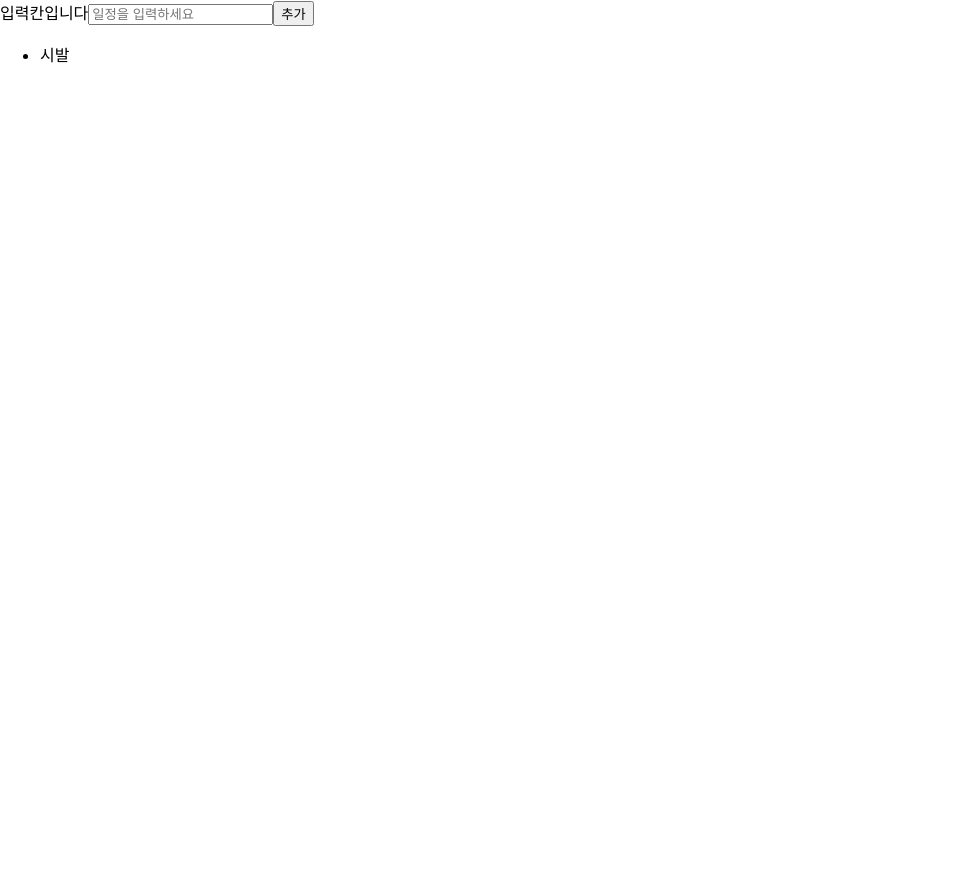
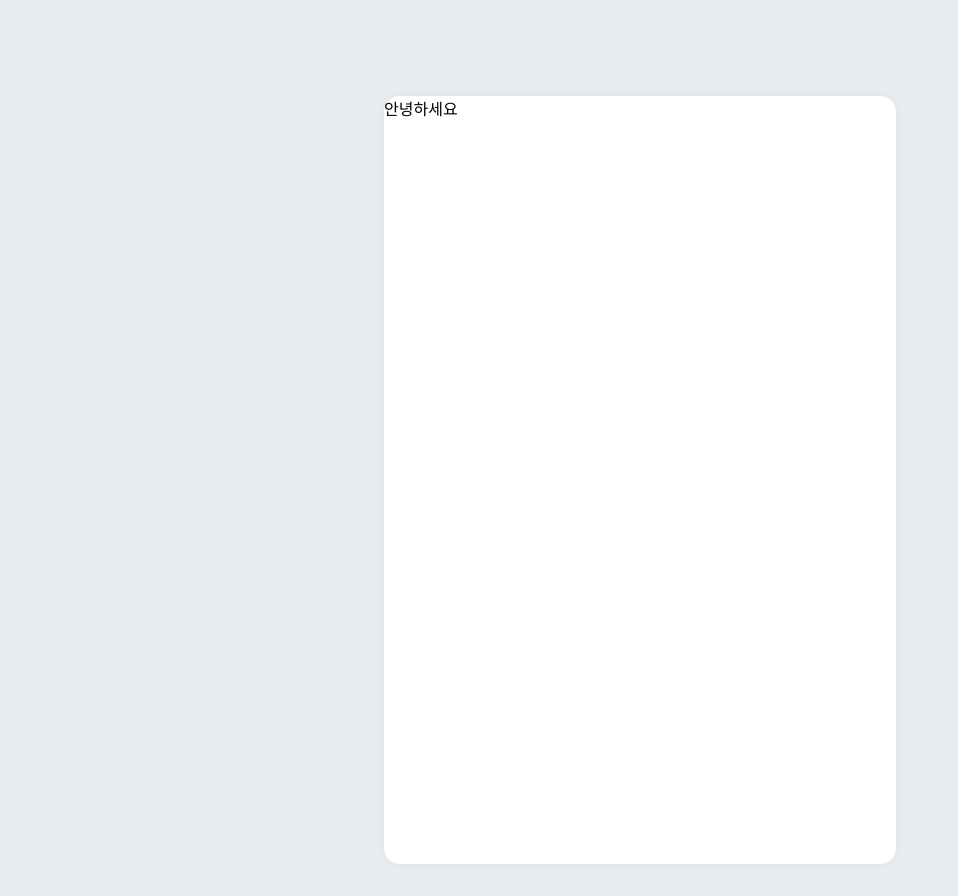
Before and after one commit to IGhost-P/DoneList, a React (Create React App) app in the folder donelist/: page / in a window 1280 px wide. Shown: the whole page, without its empty margins (0-958 px from the left). Before the commit the page ends 800 px from the top, so only its background shows below. Built offline with nearby package versions, Linux system fonts and the light colour scheme.

Commit message:
템플렛을 만들고 todo리스트 만들기

```diff
--- a/donelist/package.json
+++ b/donelist/package.json
@@ -8,7 +8,9 @@
     "@testing-library/user-event": "^12.1.10",
     "react": "^17.0.2",
     "react-dom": "^17.0.2",
+    "react-icons": "^4.2.0",
     "react-scripts": "4.0.3",
+    "styled-components": "^5.3.0",
     "web-vitals": "^1.0.1"
   },
   "scripts": {
--- a/donelist/src/App.js
+++ b/donelist/src/App.js
@@ -1,10 +1,19 @@
+import React from 'react';
+import { createGlobalStyle } from 'styled-components';
+import TodoTemplate from './component/TodoTemplate';
 
-import './App.css';
-import Loding from './component/Loding';
+const GlobalStyle = createGlobalStyle`
+  body {
+    background: #e9ecef;
+  }
+`;
 
 function App() {
   return (
-    <Loding />
+    <>
+      <GlobalStyle />
+      <TodoTemplate>안녕하세요</TodoTemplate>
+    </>
   );
 }
 
--- a/donelist/src/component/Loding.js
+++ b/donelist/src/component/Loding.js
@@ -9,12 +9,17 @@
     const [inputText, setinputText] = useState('');
     const [nextId, setNextId] = useState(2);
     const onChange = e => setinputText(e.target.value);
+    const { id, text } = list
     const onClick = () => {
-        listState(
-            [{
-                ...list,
-                text: inputText
-            }])
+        const nextList = {
+            ...list,
+            [id]: nextId,
+            [text]: inputText
+        }
+        listState(nextList)
+        setinputText('')
+
+
     }
     const doneList = list.map(done => <li key={done.id}>{done.text}</li>)
 
--- /dev/null
+++ b/donelist/src/component/TodoTemplate.js
@@ -0,0 +1,25 @@
+import React from 'react';
+import styled from 'styled-components';
+
+const TodoTemplateBlock = styled.div`
+  width: 512px;
+  height: 768px;
+
+  position: relative; /* 추후 박스 하단에 추가 버튼을 위치시키기 위한 설정 */
+  background: white;
+  border-radius: 16px;
+  box-shadow: 0 0 8px 0 rgba(0, 0, 0, 0.04);
+
+  margin: 0 auto; /* 페이지 중앙에 나타나도록 설정 */
+
+  margin-top: 96px;
+  margin-bottom: 32px;
+  display: flex;
+  flex-direction: column;
+`;
+
+function TodoTemplate({ children }) {
+    return <TodoTemplateBlock>{children}</TodoTemplateBlock>;
+}
+
+export default TodoTemplate;
```
Also changed, not shown: 1 other file (tests, documents, lock files or other folders).
